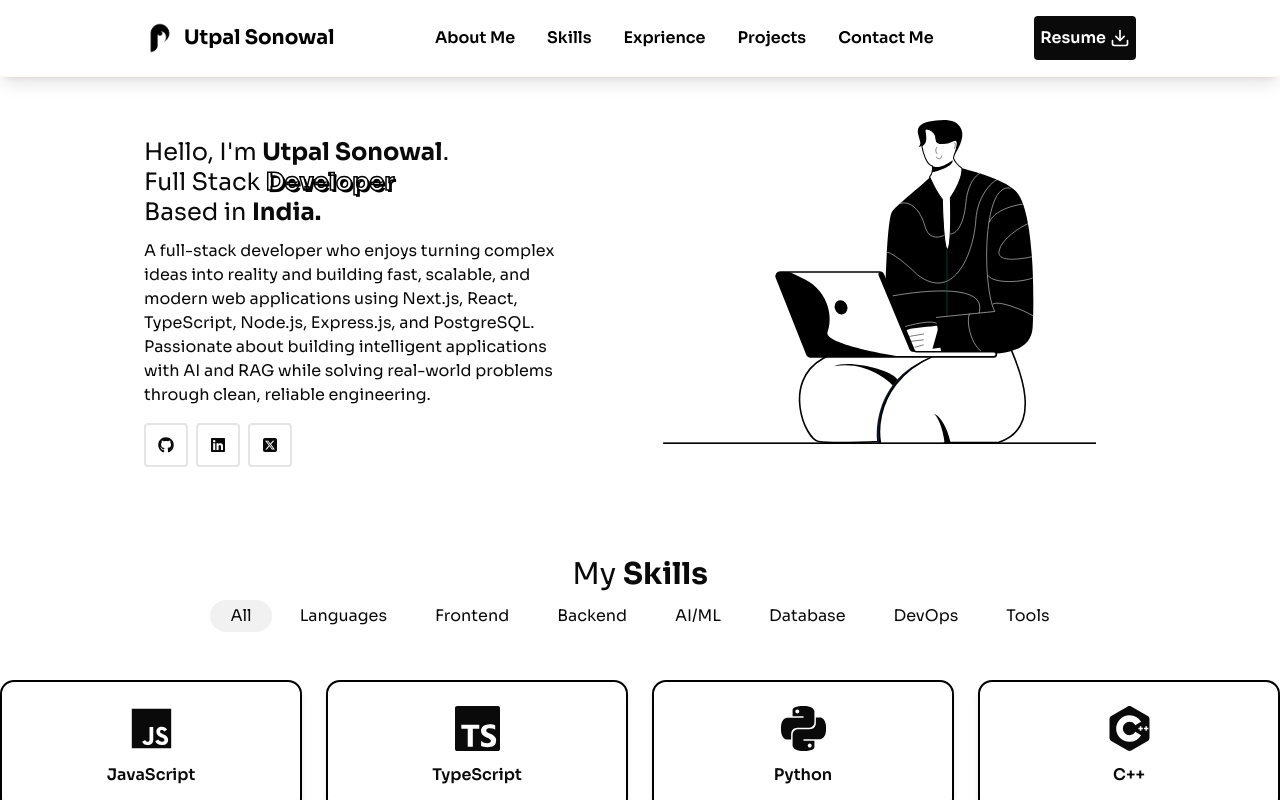
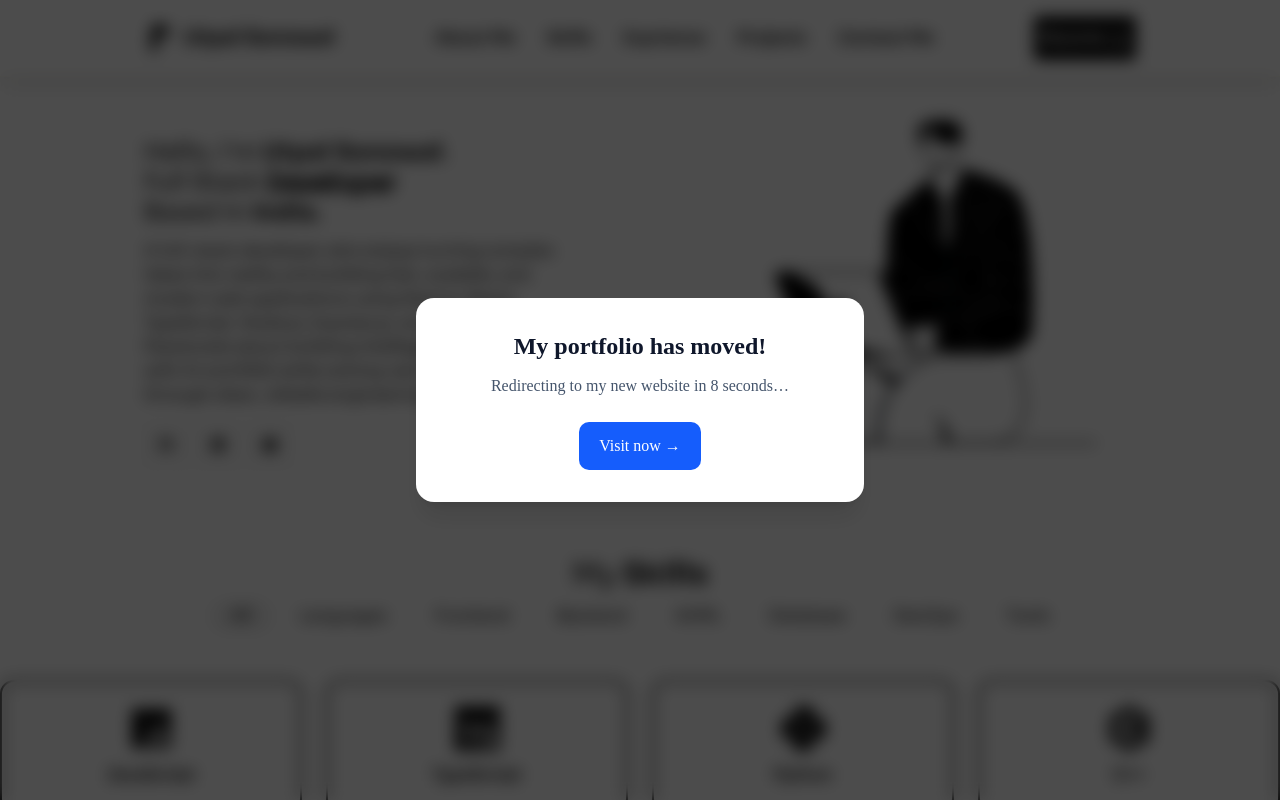
Before and after one commit to Utpalsonowal7/portfolio, a Next.js app: page / in a window 1280 px wide. Shown: the top 800 px of the page. Built offline with nearby package versions, Linux system fonts and the light colour scheme.

Commit message:
added redirect to my new portfolio

```diff
--- a/src/app/page.tsx
+++ b/src/app/page.tsx
@@ -1,20 +1,76 @@
+"use client";
+
+import { useEffect, useState } from "react";
 import Navbar from "@/components/Navbar";
 import Hero from "@/components/Hero";
 import Skills from "@/components/Skills";
-import Exprience from "@/components/Experience";
+import Experience from "@/components/Experience";
 import About from "@/components/About";
 import Projects from "@/components/Projects";
 import Contact from "@/components/Contact";
 import Footer from "@/components/Footer";
 
+
 export default function Home() {
+   const [showRedirect, setShowRedirect] = useState(false);
+   const [countdown, setCountdown] = useState(10);
+
+   useEffect(() => {
+        const timer = window.setTimeout(() => {
+             setShowRedirect(true);
+        }, 4000);
+
+        return () => window.clearTimeout(timer);
+   }, []);
+
+   useEffect(() => {
+        if (!showRedirect) return;
+
+        if (countdown === 0) {
+             window.location.replace("https://us.utpx.in");
+             return;
+        }
+
+        const timer = window.setTimeout(() => {
+             setCountdown((previous) => previous - 1);
+        }, 1000);
+
+        return () => window.clearTimeout(timer);
+   }, [showRedirect, countdown]);
+
      return (
           <>
+               {showRedirect && (
+                    <div className="fixed inset-0 z-[9999] flex items-center justify-center bg-black/70 px-4 backdrop-blur-sm">
+                         <div className="w-full max-w-md rounded-2xl bg-white p-8 text-center text-slate-900 shadow-xl">
+                              <h1 className="text-2xl font-semibold">
+                                   My portfolio has moved!
+                              </h1>
+
+                              <p
+                                   className="mt-3 text-slate-600"
+                                   role="status"
+                                   aria-live="polite"
+                              >
+                                   Redirecting to my new website in {countdown}{" "}
+                                   {countdown === 1 ? "second" : "seconds"}…
+                              </p>
+
+                              <a
+                                   href="https://us.utpx.in"
+                                   className="mt-6 inline-flex rounded-lg bg-blue-600 px-5 py-3 font-medium text-white hover:bg-blue-700"
+                              >
+                                   Visit now →
+                              </a>
+                         </div>
+                    </div>
+               )}
+
                <Navbar />
-               <main className="flex flex-col gap-3 mt-20">
+               <main className="mt-20 flex flex-col gap-3">
                     <Hero />
                     <Skills />
-                    <Exprience />
+                    <Experience />
                     <About />
                     <Projects />
                     <Contact />
```
